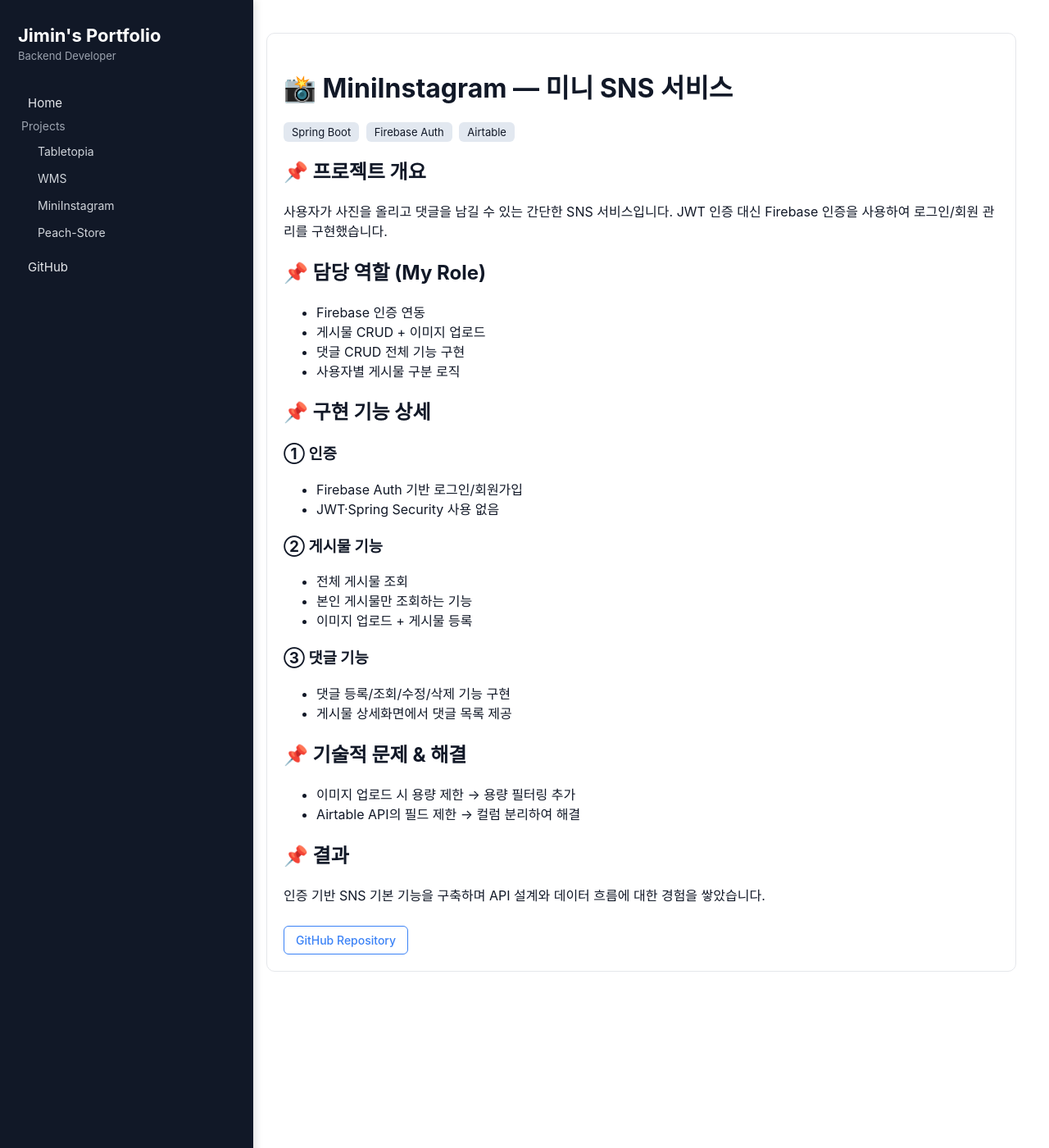
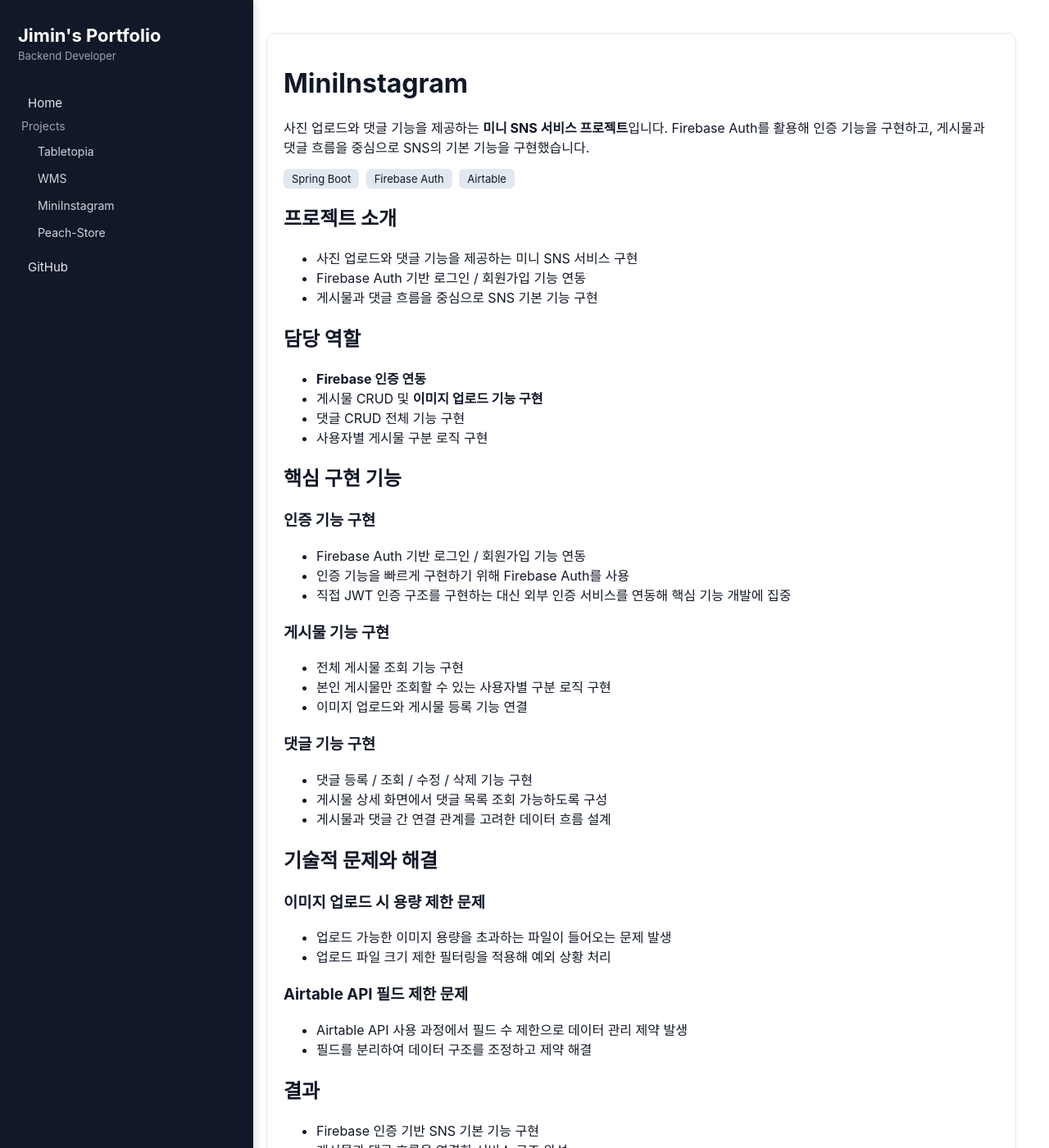
Before and after one commit to Shypanda0119/shypanda0119.github.io, a Jekyll site: the page built from projects/miniinstagram.html, in a window 1280 px wide and 1400 px high. Shown: the whole window at 82% size. Built offline with Jekyll 4.4.1, drawn with Linux system fonts in a browser that asks for light colours; some of the changed text lies outside the part shown.

Commit message:
Update miniinstagram.html

```diff
--- a/projects/miniinstagram.html
+++ b/projects/miniinstagram.html
@@ -1,9 +1,16 @@
 ---
 layout: default
 ---
+
 <div class="project-card">
 
-    <h1>📸 MiniInstagram — 미니 SNS 서비스</h1>
+  <h1>MiniInstagram</h1>
+
+  <p>
+    사진 업로드와 댓글 기능을 제공하는 <strong>미니 SNS 서비스 프로젝트</strong>입니다.
+    Firebase Auth를 활용해 인증 기능을 구현하고,
+    게시물과 댓글 흐름을 중심으로 SNS의 기본 기능을 구현했습니다.
+  </p>
 
   <div>
     <span class="tag">Spring Boot</span>
@@ -11,52 +18,75 @@ layout: default
     <span class="tag">Airtable</span>
   </div>
 
-    <h2>📌 프로젝트 개요</h2>
-    <p>
-      사용자가 사진을 올리고 댓글을 남길 수 있는 간단한 SNS 서비스입니다.
-      JWT 인증 대신 Firebase 인증을 사용하여 로그인/회원 관리를 구현했습니다.
-    </p>
+  <h2>프로젝트 소개</h2>
 
-    <h2>📌 담당 역할 (My Role)</h2>
   <ul>
-      <li>Firebase 인증 연동</li>
-      <li>게시물 CRUD + 이미지 업로드</li>
-      <li>댓글 CRUD 전체 기능 구현</li>
-      <li>사용자별 게시물 구분 로직</li>
+    <li>사진 업로드와 댓글 기능을 제공하는 미니 SNS 서비스 구현</li>
+    <li>Firebase Auth 기반 로그인 / 회원가입 기능 연동</li>
+    <li>게시물과 댓글 흐름을 중심으로 SNS 기본 기능 구현</li>
   </ul>
 
-    <h2>📌 구현 기능 상세</h2>
+  <h2>담당 역할</h2>
 
-    <h3>① 인증</h3>
   <ul>
-      <li>Firebase Auth 기반 로그인/회원가입</li>
-      <li>JWT·Spring Security 사용 없음</li>
+    <li><strong>Firebase 인증 연동</strong></li>
+    <li>게시물 CRUD 및 <strong>이미지 업로드 기능 구현</strong></li>
+    <li>댓글 CRUD 전체 기능 구현</li>
+    <li>사용자별 게시물 구분 로직 구현</li>
   </ul>
 
-    <h3>② 게시물 기능</h3>
+  <h2>핵심 구현 기능</h2>
+
+  <h3>인증 기능 구현</h3>
+
   <ul>
-      <li>전체 게시물 조회</li>
-      <li>본인 게시물만 조회하는 기능</li>
-      <li>이미지 업로드 + 게시물 등록</li>
+    <li>Firebase Auth 기반 로그인 / 회원가입 기능 연동</li>
+    <li>인증 기능을 빠르게 구현하기 위해 Firebase Auth를 사용</li>
+    <li>직접 JWT 인증 구조를 구현하는 대신 외부 인증 서비스를 연동해 핵심 기능 개발에 집중</li>
   </ul>
 
-    <h3>③ 댓글 기능</h3>
+  <h3>게시물 기능 구현</h3>
+
   <ul>
-      <li>댓글 등록/조회/수정/삭제 기능 구현</li>
-      <li>게시물 상세화면에서 댓글 목록 제공</li>
+    <li>전체 게시물 조회 기능 구현</li>
+    <li>본인 게시물만 조회할 수 있는 사용자별 구분 로직 구현</li>
+    <li>이미지 업로드와 게시물 등록 기능 연결</li>
   </ul>
 
-    <h2>📌 기술적 문제 & 해결</h2>
+  <h3>댓글 기능 구현</h3>
+
   <ul>
-      <li>이미지 업로드 시 용량 제한 → 용량 필터링 추가</li>
-      <li>Airtable API의 필드 제한 → 컬럼 분리하여 해결</li>
+    <li>댓글 등록 / 조회 / 수정 / 삭제 기능 구현</li>
+    <li>게시물 상세 화면에서 댓글 목록 조회 가능하도록 구성</li>
+    <li>게시물과 댓글 간 연결 관계를 고려한 데이터 흐름 설계</li>
   </ul>
 
-    <h2>📌 결과</h2>
-    <p>
-      인증 기반 SNS 기본 기능을 구축하며 API 설계와 데이터 흐름에 대한 경험을 쌓았습니다.
-    </p>
+  <h2>기술적 문제와 해결</h2>
 
-    <a href="https://github.com/Shypanda0119/MiniInstagram" class="detail-btn">GitHub Repository</a>
+  <h3>이미지 업로드 시 용량 제한 문제</h3>
+
+  <ul>
+    <li>업로드 가능한 이미지 용량을 초과하는 파일이 들어오는 문제 발생</li>
+    <li>업로드 파일 크기 제한 필터링을 적용해 예외 상황 처리</li>
+  </ul>
+
+  <h3>Airtable API 필드 제한 문제</h3>
+
+  <ul>
+    <li>Airtable API 사용 과정에서 필드 수 제한으로 데이터 관리 제약 발생</li>
+    <li>필드를 분리하여 데이터 구조를 조정하고 제약 해결</li>
+  </ul>
+
+  <h2>결과</h2>
+
+  <ul>
+    <li>Firebase 인증 기반 SNS 기본 기능 구현</li>
+    <li>게시물과 댓글 흐름을 연결한 서비스 구조 완성</li>
+    <li>외부 인증 및 데이터 서비스 연동 경험 확보</li>
+  </ul>
+
+  <a href="https://github.com/Shypanda0119/miniinstagram" class="detail-btn">
+    GitHub Repository
+  </a>
 
 </div>
```
Lines whose indentation alone changed are shown as unchanged.
